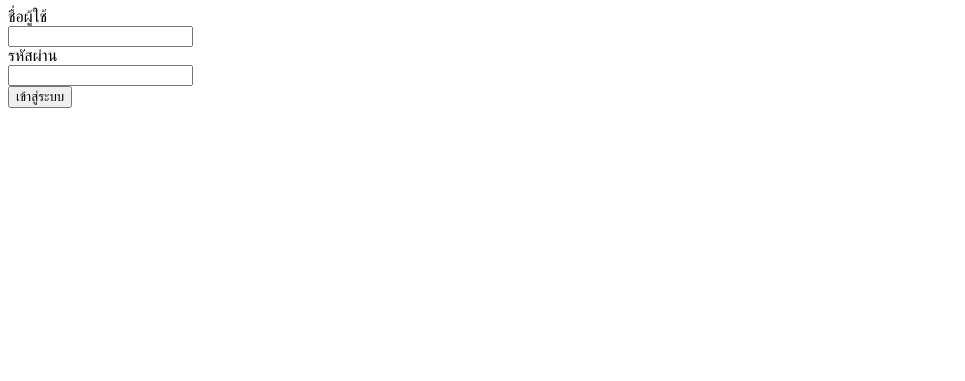
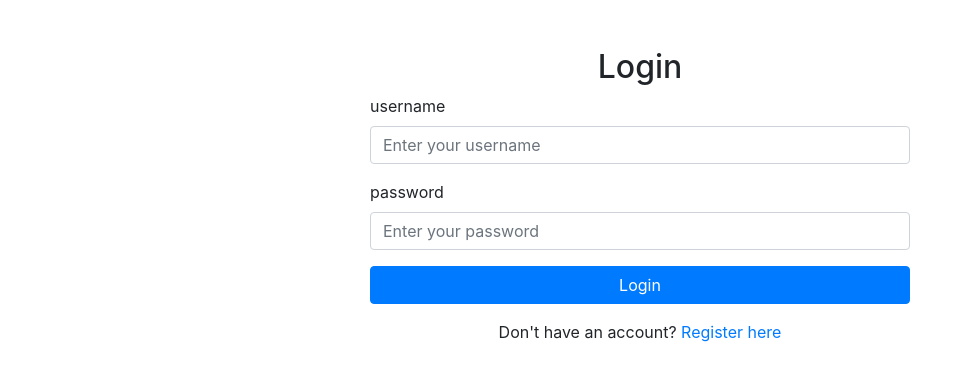
Before and after one commit to kkshaolin/my_flask, a Flask app: page /login in a window 1280 px wide. Shown: the top 381 px of the page, without its empty margins (0-965 px from the left). Run offline with Flask 3, Linux system fonts and the light colour scheme; parts of the project's set-up code (start-up, migrations or seed data) failed here and were passed over; some libraries are stand-ins or nearby versions.

Commit message:
register

```diff
--- a/app.py
+++ b/app.py
@@ -1,39 +1,48 @@
-from flask import Flask, render_template
+import flask
+import models
 import forms
+# from models import db, User, Tag
 from flask_login import login_required, login_user, logout_user
+from flask import Response, send_file, abort ,render_template
 
-app = Flask(__name__)
+
+app = flask.Flask(__name__)
+app.config["SECRET_KEY"] = "This is secret key"
+app.config["SQLALCHEMY_DATABASE_URI"] = "sqlite:///database.db" # จะเก็บ data ที่ไหน
+models.init_app(app)
 
 @app.route("/")
 def index():
-    return render_template('home.html')
+    return render_template('index.html')
 
-# @app.route("/register")
-# def register():
-#     return render_template("register.html")
 @app.route("/register", methods=["GET", "POST"])
 def register():
-    form = forms.RegisterForm()
-    if not form.validate_on_submit():
-        return flask.render_template(
-"register.html",
-form=form,
-)
-    user = models.User() # Initialize the user here
-    form.populate_obj(user) # Populate the user object with form data
-    role = models.Role.query.filter_by(name="user").first()
-    if not role: # Create the 'user' role if it doesn't exist
-        role = models.Role(name="user")
-        models.db.session.add(role)
-    user.roles.append(role)
-    user.password_hash = form.password.data
-    models.db.session.add(user)
-    models.db.session.commit()
-    return flask.redirect(flask.url_for("index"))
+    form = forms.RegisterForm() # สร้างฟอร์มสำหรับการลงทะเบียน
+    if not form.validate_on_submit(): # ตรวจสอบฟอร์ม ส่งมาหรือไม่ ข้อมูลในฟอร์มถูกต้องไม่
+        return render_template("register.html",form=form,)
+    user = models.User() #เก็บข้อมูลผู้ใช้ใหม่
+    form.populate_obj(user) # นำข้อมูลจากฟอร์มมาใส่ในอ็อบเจกต์ user
+    user.password_hash = form.password.data  # ตั้งค่ารหัสผ่านให้อ่านยาก
+    models.db.session.add(user) # เพิ่มผู้ใช้ใหม่ลงในฐานข้อมูล
+    models.db.session.commit() # บันทึกการเปลี่ยนแปลงลงในฐานข้อมูล
+    return flask.redirect(flask.url_for("index"))  # เสร็จแล้วไปหน้า index
 
-@app.route("/login")
+@app.route("/login", methods=["GET", "POST"])
 def login():
-    return render_template("login.html")
+    form = forms.LoginForm() # สร้าง form
+    if not form.validate_on_submit(): # ตรวจหน้า login
+        return render_template("login.html",form=form,)
+    user = models.User.query.filter_by(username=form.username.data).first() #หา user ในฐานข้อมูล
+    if user and user.authenticate(form.password.data): # ตรวจรหัส
+        login_user(user)
+        return flask.redirect(flask.url_for("index"))
+    return flask.redirect(flask.url_for("login", error="Invalid username or password")) # ถ้าข้อมูลไม่ถูกต้อง
+
+# @app.route("/logout")
+# @login_required
+# def logout():
+#     logout_user()
+#     return flask.redirect(flask.url_for("login"))
 
 @app.route("/dashboard")
 def dashboard():
--- a/forms.py
+++ b/forms.py
@@ -1,15 +1,18 @@
 from wtforms_sqlalchemy.orm import model_form
 from flask_wtf import FlaskForm
-from wtforms import Field,validators, fields
+from wtforms import Field, widgets,validators, fields
 import models
-from flask_wtf import FlaskForm
+from flask_wtf import FlaskForm, file
 
-BaseUserForm = model_form(models.User,
-                base_class=FlaskForm,
-                exclude=["created_date", "updated_date", "status", "_password_hash"],
-                db_session=models.db.session,)
+BaseUserForm = model_form(models.User, # ฟังก์ชันนี้จะสร้างฟอร์มโดยอัตโนมัติจากโมเดล SQLAlchemy
+            base_class=FlaskForm,
+            exclude=["created_date", "updated_date", "status", "_password_hash"],
+            db_session=models.db.session,) # ใช้ session ของฐานข้อมูลจากโมเดล
 
 class RegisterForm(BaseUserForm):
-    username = fields.StringField("username", [validators.DataRequired(), validators.length(min=6)])
-    password = fields.PasswordField("password", [validators.DataRequired(), validators.length(min=6)])
-    name = fields.StringField("name", [validators.DataRequired(), validators.length(min=6)])
+    username = fields.StringField("username", [validators.DataRequired()]) #กำหนดลักษณะที่กรอกข้อมูล
+    password = fields.PasswordField("password", [validators.DataRequired(), validators.length(min=6)]) #กำหนดลักษณะที่กรอกข้อมูล
+
+class LoginForm(FlaskForm):
+    username = fields.StringField("username", [validators.DataRequired()])
+    password = fields.PasswordField("password", [validators.DataRequired()])
--- a/templates/login.html
+++ b/templates/login.html
@@ -3,15 +3,66 @@
 <head>
     <meta charset="UTF-8">
     <meta name="viewport" content="width=device-width, initial-scale=1.0">
-    <title>Log in</title>
+    <title>Login</title>
+    <!-- Bootstrap CSS -->
+    <link href="https://stackpath.bootstrapcdn.com/bootstrap/4.5.2/css/bootstrap.min.css" rel="stylesheet">
 </head>
 <body>
-    <form>
-        <label for="username">ชื่อผู้ใช้</label><br>
-        <input type="text" id="username" name="username"><br>
-        <label for="password">รหัสผ่าน</label><br>
-        <input type="password" id="password" name="password"><br>
-        <button type="submit">เข้าสู่ระบบ</button>
-    </form>
+    <div class="container">
+        <div class="row justify-content-center">
+            <div class="col-md-6">
+                <h2 class="text-center mt-5">Login</h2>
+                <!-- แสดงข้อผิดพลาด (ถ้ามี) -->
+                {% if error %}
+                    <div class="alert alert-danger" role="alert">
+                        {{ error }}
+                    </div>
+                {% endif %}
+                <form method="POST" action="{{ url_for('login') }}">
+                    {{ form.hidden_tag() }}  <!-- CSRF Token -->
+
+                    <!-- Username Field -->
+                    <div class="form-group">
+                        {{ form.username.label(class="form-control-label") }}
+                        {{ form.username(class="form-control", placeholder="Enter your username") }}
+                        {% if form.username.errors %}
+                            <div class="alert alert-danger">
+                                {% for error in form.username.errors %}
+                                    <span>{{ error }}</span>
+                                {% endfor %}
+                            </div>
+                        {% endif %}
+                    </div>
+
+                    <!-- Password Field -->
+                    <div class="form-group">
+                        {{ form.password.label(class="form-control-label") }}
+                        {{ form.password(class="form-control", placeholder="Enter your password") }}
+                        {% if form.password.errors %}
+                            <div class="alert alert-danger">
+                                {% for error in form.password.errors %}
+                                    <span>{{ error }}</span>
+                                {% endfor %}
+                            </div>
+                        {% endif %}
+                    </div>
+
+                    <!-- Submit Button -->
+                    <button type="submit" class="btn btn-primary btn-block">Login</button>
+                </form>
+
+                <!-- ลิงก์ไปยังหน้าสมัครสมาชิก (ถ้ามี) -->
+                <div class="text-center mt-3">
+                    <p>Don't have an account? <a href="{{ url_for('register') }}">Register here</a></p>
+                </div>
+            </div>
+        </div>
+    </div>
+
+    <!-- Optional JavaScript -->
+    <!-- jQuery first, then Popper.js, then Bootstrap JS -->
+    <script src="https://code.jquery.com/jquery-3.5.1.slim.min.js"></script>
+    <script src="https://cdn.jsdelivr.net/npm/@popperjs/core@2.5.2/dist/umd/popper.min.js"></script>
+    <script src="https://stackpath.bootstrapcdn.com/bootstrap/4.5.2/js/bootstrap.min.js"></script>
 </body>
 </html>
--- a/templates/topbar.html
+++ b/templates/topbar.html
@@ -6,7 +6,7 @@
         <div class="menu">
             <a href="/dashboard">dashboard</a>
             <a href="/login">login</a>
-            <a href="/register">signup</a>
+            <a href="/register">register</a>
         </div>
     </nav>
 </div>
```
Also changed, not shown: acl.py (deleted, +0 -27 lines), models.py (+34 -2 lines), templates/register.html (+41 -9 lines), instance/database.db, templates/index.html (renamed from templates/home.html).
